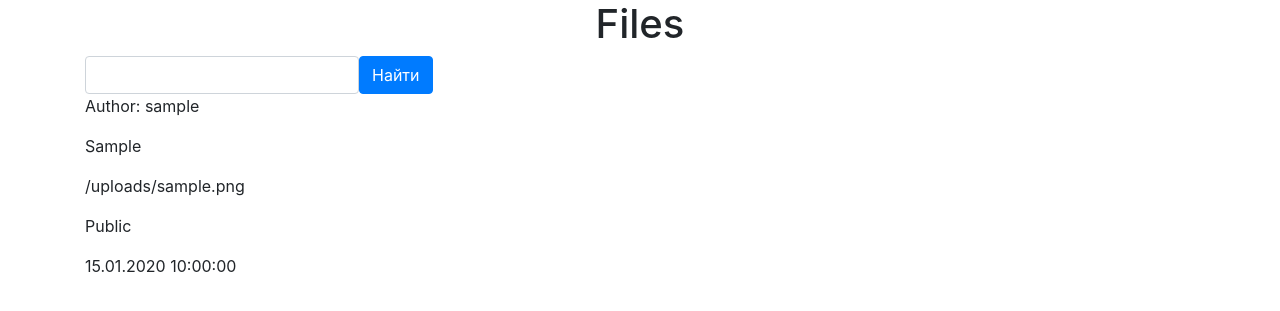
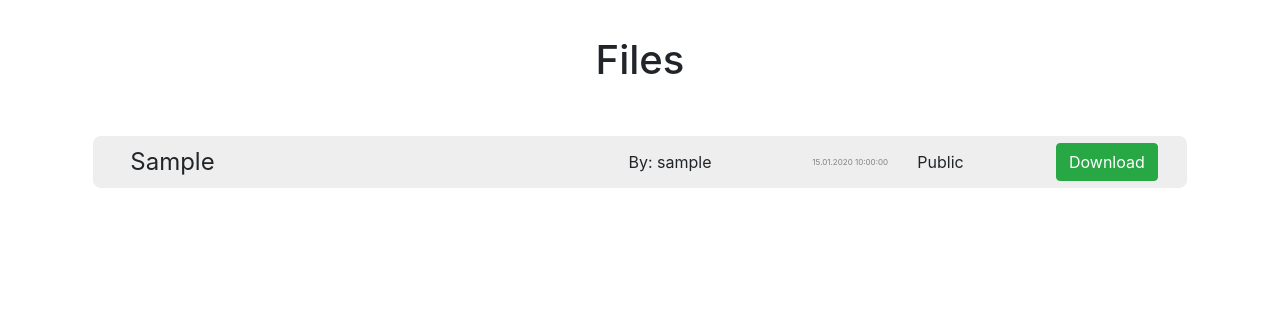
Before and after one commit to tyzo4ka/filesharing, a Django app: page / in a window 1280 px wide. Shown: the top 311 px of the page. Run offline with Django 3.2, Linux system fonts and the light colour scheme; tables that the repository leaves empty hold one stand-in row (values such as "Sample post"); some libraries are stand-ins or nearby versions.

Commit message:
Add template for File name card.html

```diff
--- a/webapp/static/css/style.css
+++ b/webapp/static/css/style.css
@@ -0,0 +1,59 @@
+.page-header {
+    width: 100%;
+    height: 8rem;
+    display: flex;
+    justify-content: center;
+    align-items: center;
+}
+
+.file-card {
+    margin: .5rem;
+    display: flex;
+    flex-direction: row;
+    justify-content: space-evenly;
+    align-content: center;
+    /*border-style: solid;*/
+    /*border-color: #eee;*/
+    border-radius: 8px;
+    background-color: #eee;
+}
+
+.file-card:hover {
+    background-color: #ddd;
+}
+
+.file-info {
+    display: flex;
+    width: 70%;
+    /*background-color: lightblue;*/
+    justify-content: space-between;
+    align-items: center;
+}
+
+.file-title {
+    /*width: 20rem;*/
+    font-size: 1.5rem;
+    margin: .5rem;
+    width: 60%;
+}
+
+.file-author {
+    width: 20%;
+}
+
+.file-access {
+    display: flex;
+    align-items: center;
+    width: 10%;
+}
+
+.file-date {
+    font-size: 0.5rem;
+    color: gray;
+}
+
+.file-download {
+    display: flex;
+    justify-content: center;
+    align-items: center;
+}
--- a/webapp/templates/base.html
+++ b/webapp/templates/base.html
@@ -6,22 +6,29 @@
     <meta name="viewport"
           content="width=device-width, user-scalable=no, initial-scale=1.0, maximum-scale=1.0, minimum-scale=1.0">
     <meta http-equiv="X-UA-Compatible" content="ie=edge">
-    <title>{% block title %}MySite{% endblock %}</title>
-    <link rel="stylesheet" href="https://stackpath.bootstrapcdn.com/bootstrap/4.3.1/css/bootstrap.min.css" integrity="sha384-ggOyR0iXCbMQv3Xipma34MD+dH/1fQ784/j6cY/iJTQUOhcWr7x9JvoRxT2MZw1T" crossorigin="anonymous">
-    <link rel="stylesheet" href="{% static "css/style.css" %}">
+    <link rel="stylesheet" href="https://stackpath.bootstrapcdn.com/bootstrap/4.4.1/css/bootstrap.min.css"
+          integrity="sha384-Vkoo8x4CGsO3+Hhxv8T/Q5PaXtkKtu6ug5TOeNV6gBiFeWPGFN9MuhOf23Q9Ifjh" crossorigin="anonymous">
+    <link rel="stylesheet" href="{% static 'css/style.css' %}">
+    {#    <link rel="stylesheet" href={% static "css/bootstrap-color.css" %}>#}
     {% block styles %}{% endblock %}
+    <title>File Share - {% block title %}{% endblock %}</title>
 </head>
+
 <body>
 {% block menu %}{% endblock %}
 <div class="container">
     {% block content %}{% endblock %}
 </div>
-<script src="https://code.jquery.com/jquery-3.4.1.min.js" integrity="sha256-CSXorXvZcTkaix6Yvo6HppcZGetbYMGWSFlBw8HfCJo=" crossorigin="anonymous"></script>
+<script src="https://code.jquery.com/jquery-3.4.1.min.js"
+        integrity="sha256-CSXorXvZcTkaix6Yvo6HppcZGetbYMGWSFlBw8HfCJo=" crossorigin="anonymous"></script>
 <script src="https://cdn.jsdelivr.net/npm/popper.js@1.16.0/dist/umd/popper.min.js"
         integrity="sha384-Q6E9RHvbIyZFJoft+2mJbHaEWldlvI9IOYy5n3zV9zzTtmI3UksdQRVvoxMfooAo"
         crossorigin="anonymous"></script>
-<script src="https://stackpath.bootstrapcdn.com/bootstrap/4.3.1/js/bootstrap.min.js" integrity="sha384-JjSmVgyd0p3pXB1rRibZUAYoIIy6OrQ6VrjIEaFf/nJGzIxFDsf4x0xIM+B07jRM" crossorigin="anonymous"></script>
+<script src="https://stackpath.bootstrapcdn.com/bootstrap/4.3.1/js/bootstrap.min.js"
+        integrity="sha384-JjSmVgyd0p3pXB1rRibZUAYoIIy6OrQ6VrjIEaFf/nJGzIxFDsf4x0xIM+B07jRM"
+        crossorigin="anonymous"></script>
 <script type="application/javascript" src="{% static "js/main.js" %}"></script>
 {% block scripts %}{% endblock %}
+
 </body>
 </html>
--- a/webapp/templates/file/detail.html
+++ b/webapp/templates/file/detail.html
@@ -1,11 +1,11 @@
 {% extends 'base.html' %}
-{#{% block title %}{{ photography.caption }}{% endblock %}#}
+{% block title %}Details{% endblock %}
 {% block content %}
 
     {% if file.author %}
         <p>Author: {{ file.author.username }}</p>
     {% else %}
-        <p>Author: anonim</p>
+        <p>Author: Anonim</p>
     {% endif %}
     <p>{{ file.caption }}</p>
     <p>{{ file.file.url }}</p>
--- a/webapp/templates/file/list.html
+++ b/webapp/templates/file/list.html
@@ -1,32 +1,23 @@
 {% extends 'base.html' %}
-{% block title %}Товары{% endblock %}
+{% block title %}All files{% endblock %}
 {#{% block menu %}#}
 {#    {% if perms.webapp.add_product and perms.webapp.can_have_piece_of_pizza %}#}
 {#        <li class="nav-item"><a href="{% url 'webapp:product_create' %}" class="nav-link">Добавить товар</a></li>#}
 {#    {% endif %}#}
 {#{% endblock %}#}
 {% block content %}
+    <div class="page-header">
         <h1 class="text-center">Files</h1>
-    {% include 'partial/search.html' %}
-
+    </div>
     {% if is_paginated %}
         {% include 'partial/pagination.html' %}
     {% endif %}
 
-
+    <div class="file-table">
             {% for file in file_list %}
-            {% if file.author %}
-                <p>Author: {{ file.author.username }}</p>
-                {% else %}
-                <p>Author: anonim</p>
-            {% endif %}
-            <p>{{ file.caption }}</p>
-            <p>{{ file.file.url }}</p>
-            <p>{{ file.access}}</p>
-            <p>{{ file.created_at|date:'d.m.Y H:i:s' }}</p>
-
-
+                {% include 'partial/card.html' %}
             {% endfor %}
+    </div>
 
     {% if is_paginated %}
         {% include 'partial/pagination.html' %}
--- /dev/null
+++ b/webapp/templates/partial/card.html
@@ -0,0 +1,17 @@
+<div class="file-card">
+    <div class="file-info">
+        <div class="file-title">{{ file.caption }}</div>
+        <div class="file-author">
+            {% if file.author %}
+                By: {{ file.author.username }}
+            {% else %}
+                By: Anonim
+            {% endif %}
+        </div>
+        <div class="file-date">{{ file.created_at|date:'d.m.Y H:i:s' }}</div>
+    </div>
+    <div class="file-access">{{ file.access }}</div>
+    <div class="file-download">
+        <a href="{{ file.file.url }}" class="btn btn-success">Download</a>
+    </div>
+</div>
```
Lines whose indentation alone changed are shown as unchanged.
